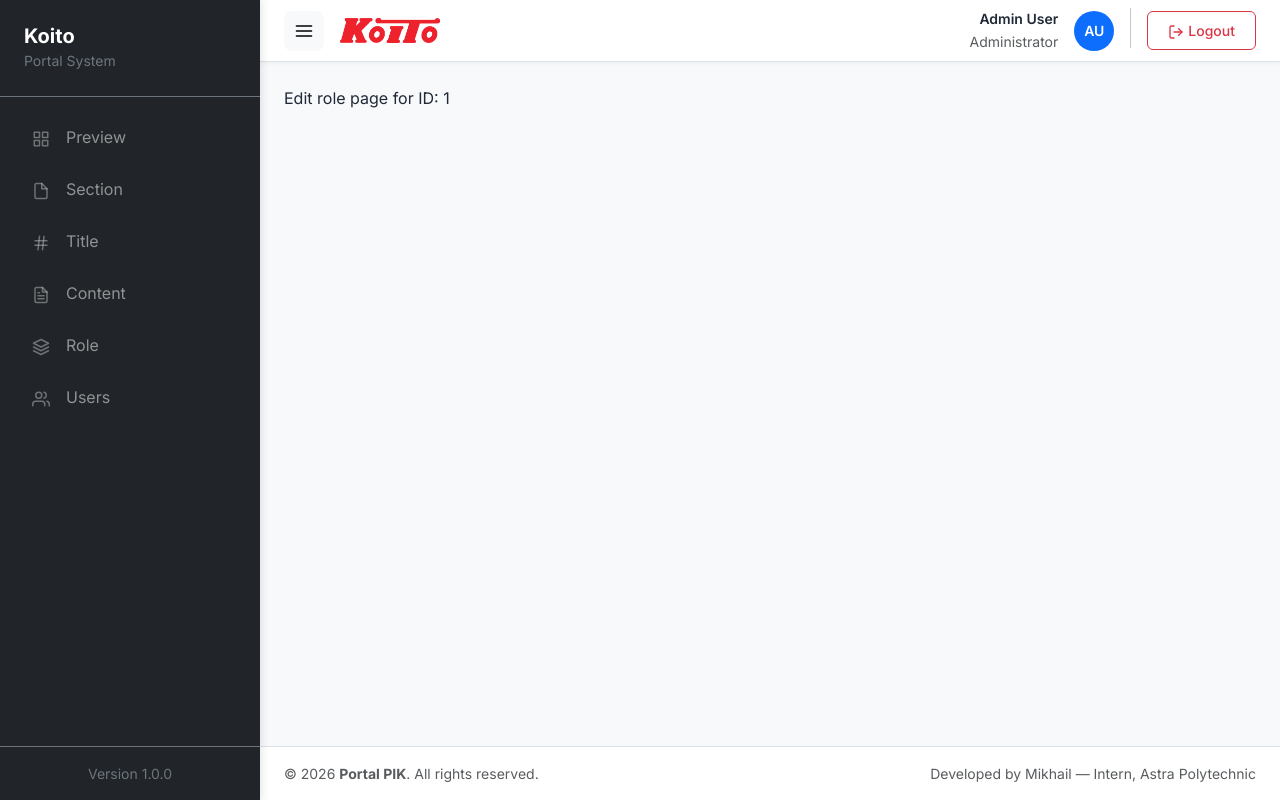
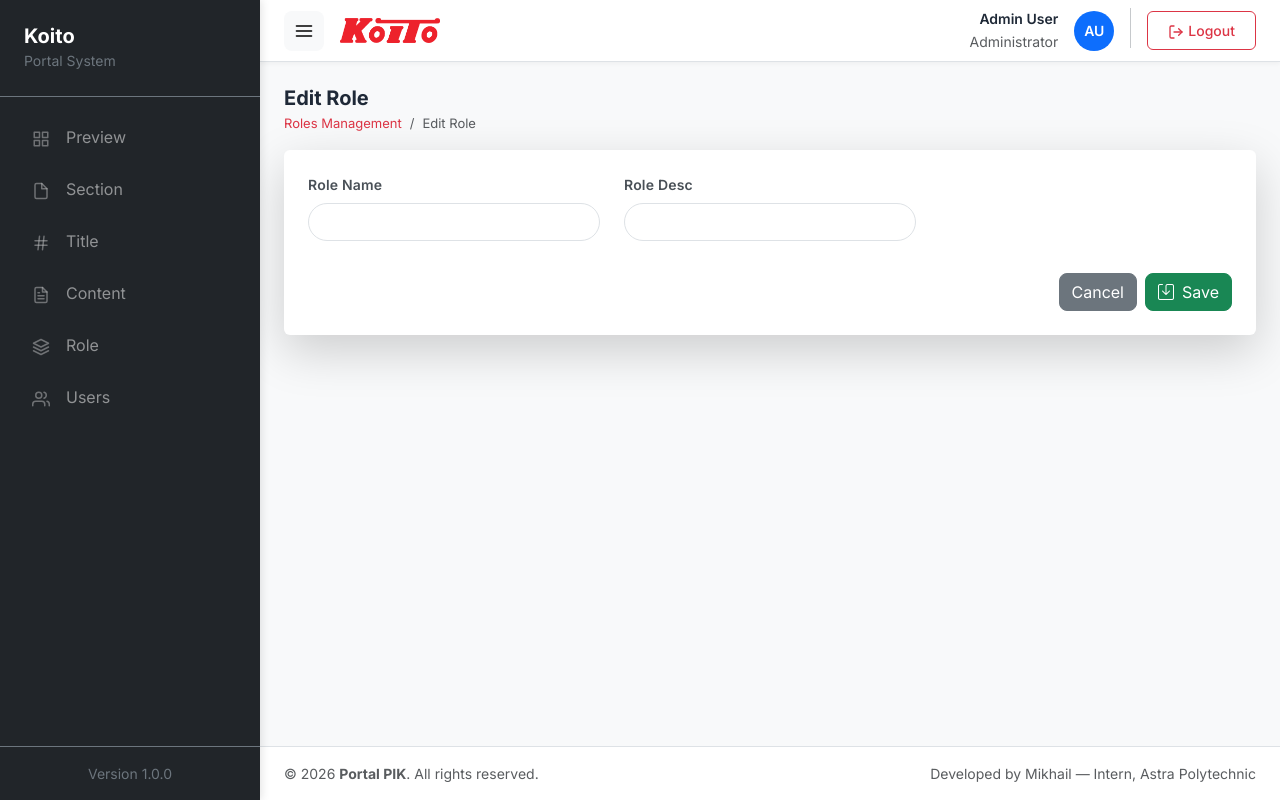
Before and after one commit to mikhaildh20/portal-koito-frontend, a Next.js app: page /pages/role/edit/1 in a window 1280 px wide. Built offline with nearby package versions, Linux system fonts and the light colour scheme; no server answers.

Commit message:
09022026

```diff
--- a/src/app/pages/role/edit/[id]/page.js
+++ b/src/app/pages/role/edit/[id]/page.js
@@ -1,3 +1,192 @@
-export default function EditRolePage({ params }) {
-  return <div>Edit role page for ID: {params.id}</div>;
+"use client";
+
+import { useState, useCallback, useEffect } from "react";
+import Input from "@/component/common/Input";
+import Button from "@/component/common/Button";
+import { useRouter, useParams } from "next/navigation";
+import { API_LINK } from "@/lib/constant";
+import fetchData from "@/lib/fetch";
+import Toast from "@/component/common/Toast";
+import Breadcrumb from "@/component/common/Breadcrumb";
+import { decryptIdUrl } from "@/lib/encryptor";
+
+const maxLengthRules = {
+  roleName: 30,
+  roleDesc: 100,
 }
+
+export default function EditRolePage() {
+  const path = useParams();
+  const router = useRouter();
+  const id = decryptIdUrl(path.id);
+  const [formData, setFormData] = useState({
+    roleName: "",
+    roleDesc: "",
+  });
+  const [loading, setLoading] = useState(false);
+  const [errors, setErrors] = useState({});
+
+  const loadData = useCallback(async () => {
+    try {
+      setLoading(true);
+
+      const response = await fetchData(
+        `${API_LINK}Role/GetRoleDetail/${id}`,
+        {},
+        "GET"
+      );
+
+      const data = response.data;
+
+      if (response) {
+        setFormData({
+          id: id,
+          roleName: data.roleName || "",
+          roleDesc: data.roleDesc || ""
+        });
+      } else {
+        throw new Error("Role data not found.");
+      }
+    } catch (err) {
+      Toast.error("Failed to load data: " + err.message);
+      router.back();
+    } finally {
+      setLoading(false);
+    }
+  }, [id, router]);
+
+  useEffect(() => {
+    if (id) {
+      loadData();
+    }
+  }, [id, loadData]);
+
+  const handleChange = useCallback(
+    (e) => {
+      const { name, value } = e.target;
+      setFormData((prev) => ({ ...prev, [name]: value }));
+
+      if (errors[name]) {
+        setErrors((prev) => ({ ...prev, [name]: "" }));
+      }
+    },
+    [errors]
+  );
+
+  const validateForm = useCallback(() => {
+    const newErrors = {};
+    const requiredFields = {
+      roleName: "Role name is required.",
+      roleDesc: "Role desc is required",
+    };
+
+    for (const [field, message] of Object.entries(requiredFields)) {
+      const value = formData[field];
+      if (!value || (typeof value === "string" && !value.trim())) {
+        newErrors[field] = message;
+      }
+    }
+
+    setErrors(newErrors);
+    return Object.keys(newErrors).length === 0;
+  },[formData]);
+
+  const handleSubmit = useCallback(
+    async (e) => {
+      e.preventDefault();
+
+      if (!validateForm()) {
+        Toast.error("Please fill in all required fields.");
+        return;
+      }
+
+      setLoading(true);
+
+      try {
+        const data = await fetchData(
+          API_LINK + "Role/UpdateRole",
+          formData,
+          "PUT"
+        );
+
+        if (!data.error) {
+          Toast.success(data.message || "Role updated successfully.");
+          router.push("/pages/role");
+        } else {
+          Toast.error(data.message || "Error occured while updating role.");
+          setLoading(false);
+        }
+      } catch (err) {
+        Toast.error("Failed to update role! " + err.message);
+        setLoading(false);
+      }
+    },
+    [validateForm, formData, router]
+  );
+
+  const handleCancel = useCallback(() => {
+    router.back();
+  }, [router]);
+
+  return(
+    <>
+    <Breadcrumb
+      title="Edit Role"
+      items={[
+        { label: "Roles Management", href: "/pages/role" },
+        { label: "Edit Role"},
+      ]}
+    />
+    <div className="card border-0 shadow-lg">
+      <div className="card-body p-4">
+        <form onSubmit={handleSubmit}>
+          <div className="row">
+            <div className="col-lg-4">
+              <Input
+                label="Role Name"
+                name="roleName"
+                id="roleName"
+                value={formData.roleName}
+                onChange={handleChange}
+                error={errors.roleName}
+                maxLength={maxLengthRules.roleName}
+              />
+            </div>
+            <div className="col-lg-4">
+              <Input
+                label="Role Desc"
+                name="roleDesc"
+                id="roleDesc"
+                value={formData.roleDesc}
+                onChange={handleChange}
+                error={errors.roleDesc}
+                maxLength={maxLengthRules.roleDesc}
+              />
+            </div>
+          </div>
+          <div className="row mt-4">
+            <div className="col-12">
+              <div className="d-flex justify-content-end gap-2">
+                <Button
+                  classType="secondary"
+                  label="Cancel"
+                  onClick={handleCancel}
+                  type="button"
+                  isDisabled={loading}
+                />
+                <Button
+                    classType="success"
+                    iconName={loading ? "" : "save"}
+                    label={loading ? "Saving..." : "Save"}
+                    type="submit"
+                    isDisabled={loading}
+                />
+              </div>
+            </div>
+          </div>
+        </form>
+      </div>
+    </div>
+    </>
+  );
+}
```
Also changed, not shown: src/app/pages/role/add/page.js (+31 -0 lines).
